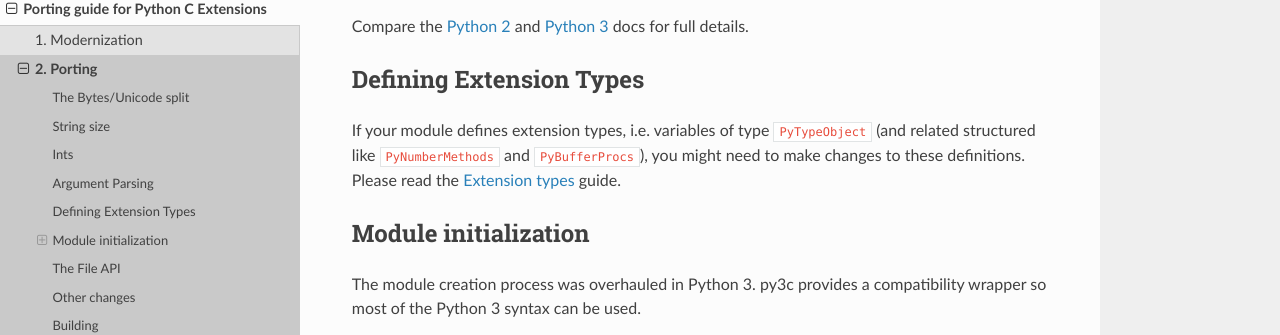
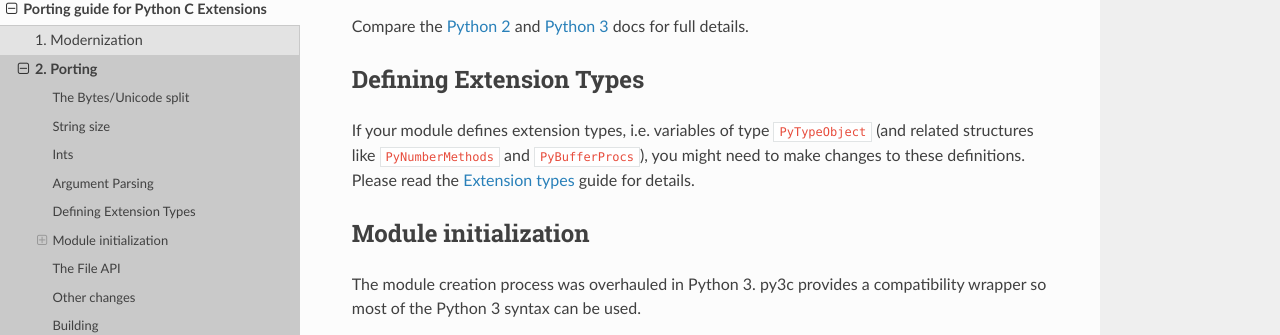
Before and after one commit to encukou/py3c, a Sphinx documentation site: the page built from doc/source/guide-porting.rst, in a window 1280 px wide and 900 px high, scrolled down 2265 px. Shown: the part 137-472 px from the top of the window. Built offline with Sphinx 7.4.7 and the Read the Docs theme 2.0.0, drawn with Linux system fonts in a browser that asks for light colours.

Commit message:
Fix typo

```diff
--- a/doc/source/guide-porting.rst
+++ b/doc/source/guide-porting.rst
@@ -166,9 +166,9 @@ Defining Extension Types
 ~~~~~~~~~~~~~~~~~~~~~~~~
 
 If your module defines extension types, i.e. variables of type ``PyTypeObject``
-(and related structured like ``PyNumberMethods`` and ``PyBufferProcs``),
+(and related structures like ``PyNumberMethods`` and ``PyBufferProcs``),
 you might need to make changes to these definitions.
-Please read the :doc:`Extension types <ext-types>` guide.
+Please read the :doc:`Extension types <ext-types>` guide for details.
 
 
 Module initialization
```
